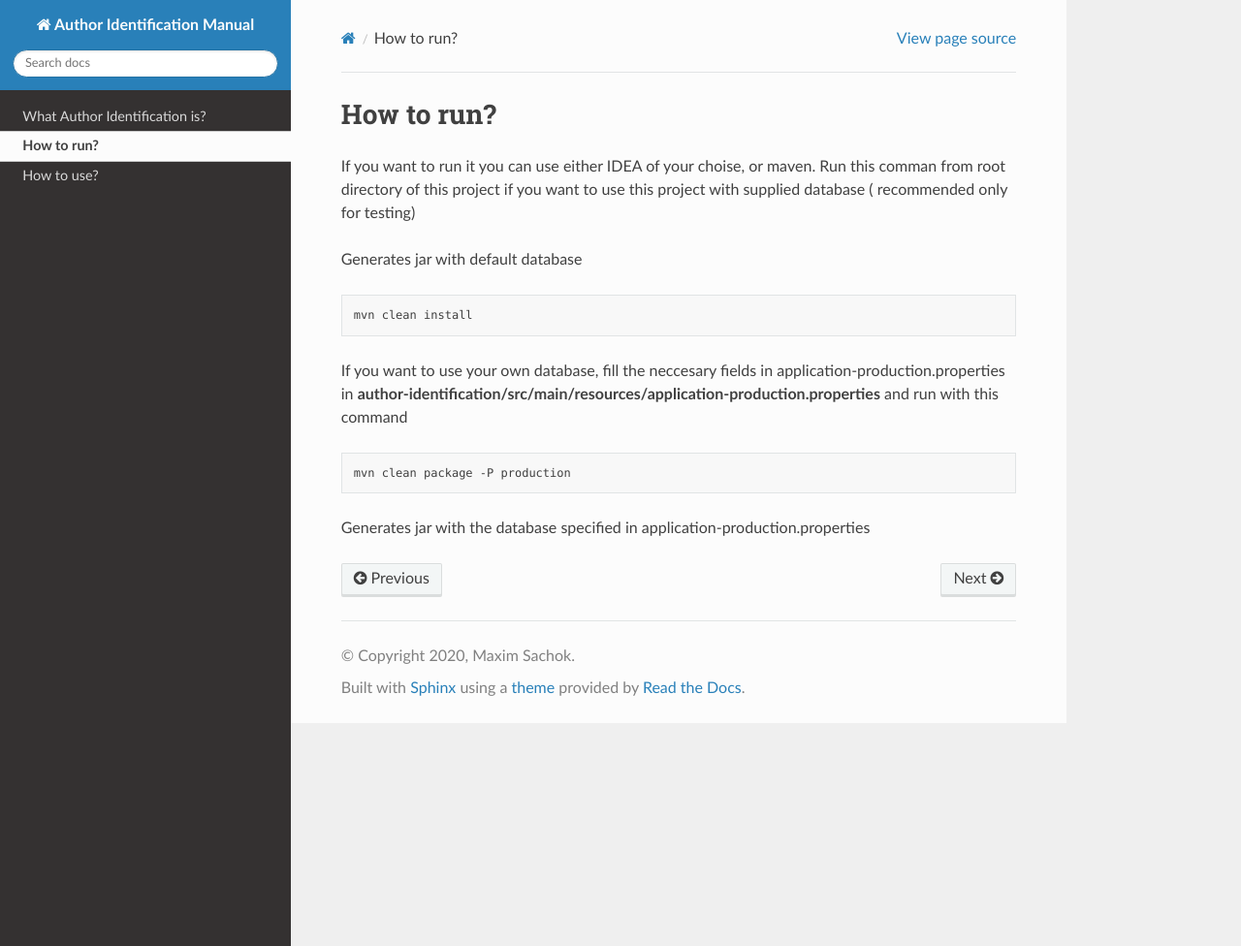
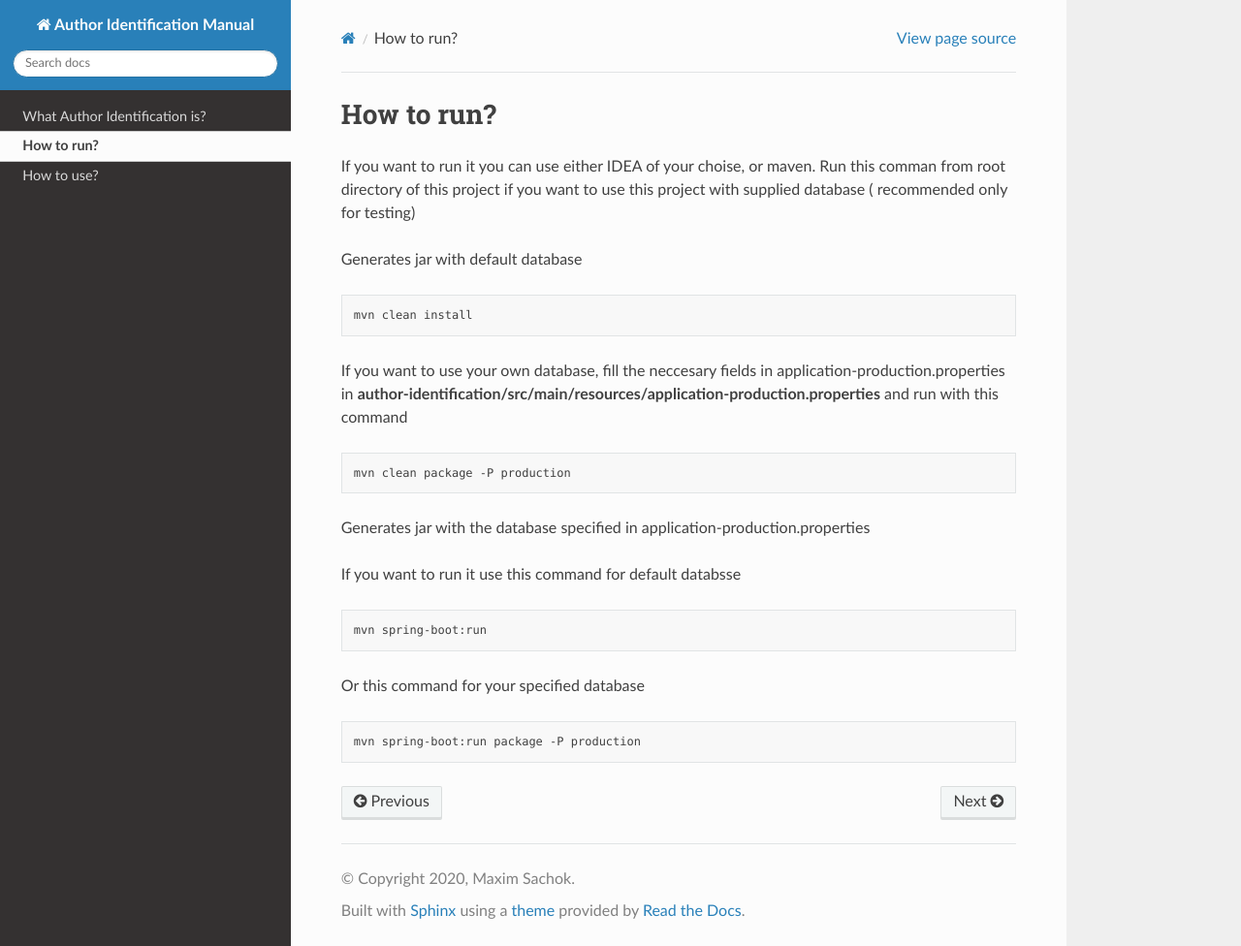
Before and after one commit to Glement/author-identification, a Sphinx documentation site: the page built from docs/run.rst, in a window 1280 px wide and 976 px high. Shown: the whole window at 97% size. Built offline with Sphinx 7.4.7 and the Read the Docs theme 2.0.0, drawn with Linux system fonts in a browser that asks for light colours.

Commit message:
Update run.rst

```diff
--- a/docs/run.rst
+++ b/docs/run.rst
@@ -20,3 +20,16 @@ If you want to use your own database, fill the neccesary fields in application-p
 	mvn clean package -P production
 
 Generates jar with the database specified in application-production.properties
+
+If you want to run it use this command for default databsse
+
+.. code-block:: none
+
+	mvn spring-boot:run
+
+Or this command for your specified database
+
+
+.. code-block:: none
+
+	mvn spring-boot:run package -P production
```
